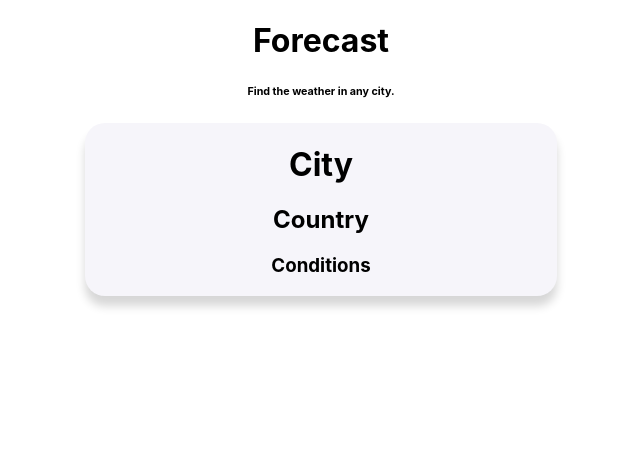
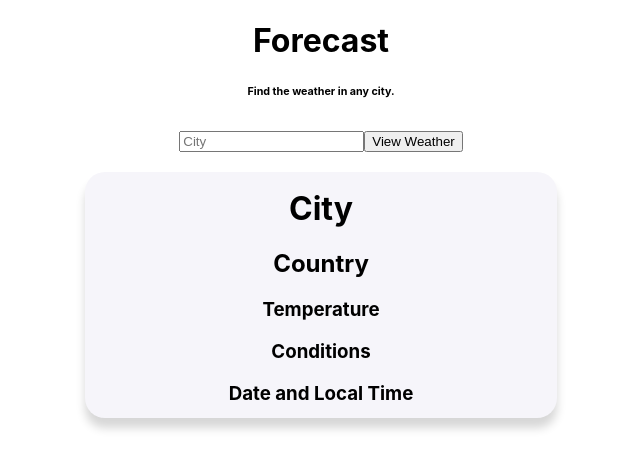
Before and after one commit to kelalm/forecast, a React (Create React App) app: page / in a window 1280 px wide. Shown: the top 468 px of the page, without its empty margins (319-959 px from the left). Built offline with nearby package versions, Linux system fonts and the light colour scheme.

Commit message:
Added state to WeatherDetails component

```diff
--- a/src/App.js
+++ b/src/App.js
@@ -5,7 +5,7 @@ import "./App.css";
 import { MoonLoader } from "react-spinners";
 
 import Header from "./components/Header";
-import Card from "./components/Card";
+import SearchBar from "./components/SearchBar";
 import WeatherDetails from "./components/WeatherDetails";
 
 class App extends Component {
@@ -39,8 +39,9 @@ class App extends Component {
     return (
       <div className="App">
         <Header />
+        <SearchBar />
+
         <main className="card">
-          {/* <SearchBar /> */}
           <WeatherDetails />
         </main>
         {/* <Footer /> */}
--- /dev/null
+++ b/src/components/SearchBar.js
@@ -0,0 +1,18 @@
+import React, { Component } from "react";
+
+export default class SearchBar extends Component {
+  render() {
+    return (
+      <div>
+        <h2>
+          <form>
+            <label>
+              <input type="text" name="name" placeholder="City" />
+            </label>
+            <input type="submit" value="View Weather" />
+          </form>
+        </h2>
+      </div>
+    );
+  }
+}
--- a/src/components/WeatherDetails.js
+++ b/src/components/WeatherDetails.js
@@ -1,12 +1,22 @@
 import React, { Component } from "react";
 
 export default class WeatherDetails extends Component {
+  state = {
+    city: "",
+    country: "",
+    temperature: "",
+    conditions: "",
+    date: ""
+  };
+
   render() {
     return (
       <div>
         <h1>City</h1>
         <h2>Country</h2>
+        <h3>Temperature</h3>
         <h3>Conditions</h3>
+        <h3>Date and Local Time</h3>
       </div>
     );
   }
```
